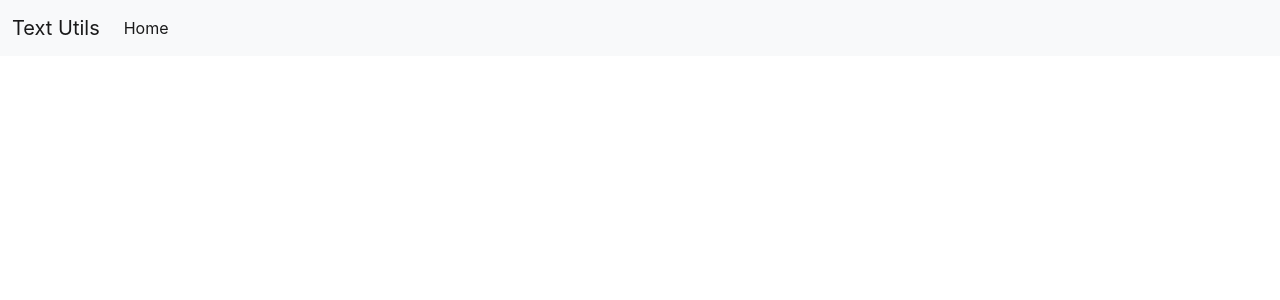
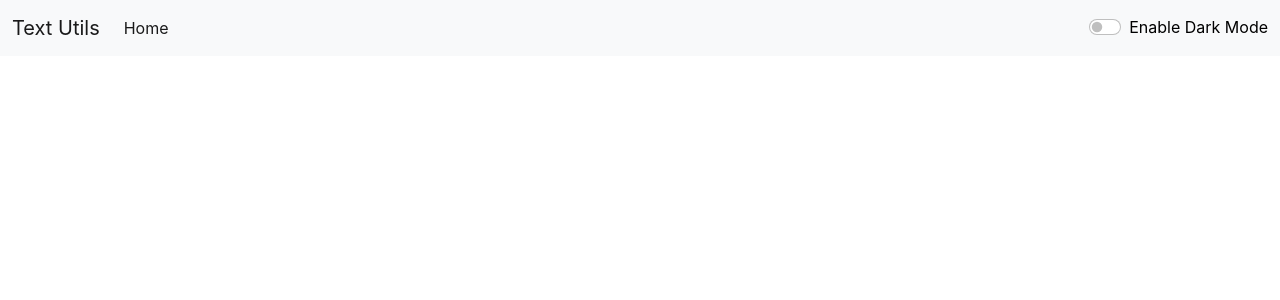
Before and after one commit to Saadaan-Hassan/Text-Utils-React, a React (Create React App) app: page / in a window 1280 px wide. Shown: the top 300 px of the page. Built offline with nearby package versions, Linux system fonts and the light colour scheme.

Commit message:
Add darkmode to navbar

```diff
--- a/src/App.js
+++ b/src/App.js
@@ -1,10 +1,23 @@
 import './App.css';
 import Navbar from './Components/Navbar';
+import React, { useState } from 'react'
+
 
 function App() {
+  const [mode, setMode] = useState("light")
+
+  const toggleMode = ()=>{
+    if(mode === 'light'){
+      setMode("dark")
+    }
+    else{
+      setMode("light")
+    }
+  }
+
   return (
     <div className="App">
-      <Navbar/>
+      <Navbar mode={mode} toggleMode={toggleMode}/>
     </div>
   );
 }
--- a/src/Components/Navbar.js
+++ b/src/Components/Navbar.js
@@ -1,25 +1,52 @@
-import React from 'react'
+import React from "react";
 
-export default function Navbar() {
+export default function Navbar(props) {
   return (
     <>
       <div>
-      <nav className="navbar navbar-expand-lg bg-light">
+        <nav className={`navbar navbar-expand-lg navbar-${props.mode} bg-${props.mode}`}>
           <div className="container-fluid">
-    <a className="navbar-brand" href="/">Text Utils</a>
-    <button className="navbar-toggler" type="button" data-bs-toggle="collapse" data-bs-target="#navbarSupportedContent" aria-controls="navbarSupportedContent" aria-expanded="false" aria-label="Toggle navigation">
+            <a className="navbar-brand" href="/">
+              Text Utils
+            </a>
+            <button
+              className="navbar-toggler"
+              type="button"
+              data-bs-toggle="collapse"
+              data-bs-target="#navbarSupportedContent"
+              aria-controls="navbarSupportedContent"
+              aria-expanded="false"
+              aria-label="Toggle navigation"
+            >
               <span className="navbar-toggler-icon"></span>
             </button>
-    <div className="collapse navbar-collapse" id="navbarSupportedContent">
+            <div
+              className="collapse navbar-collapse"
+              id="navbarSupportedContent"
+            >
               <ul className="navbar-nav me-auto mb-2 mb-lg-0">
                 <li className="nav-item">
-          <a className="nav-link active" aria-current="page" href="/">Home</a>
+                  <a className="nav-link active" aria-current="page" href="/">
+                    Home
+                  </a>
                 </li>
               </ul>
+            </div>
+            <div className="form-check form-switch">
+              <input
+                className="form-check-input"
+                type="checkbox"
+                role="switch"
+                id="toggleMode"
+                onClick={props.toggleMode}
+              />
+              <label className="form-check-label" htmlFor="toggleMode" style={{color: props.mode === "light"?"black":"white"}}>
+                Enable Dark Mode
+              </label>
             </div>
           </div>
         </nav>
       </div>
     </>
-  )
+  );
 }
```
Lines whose indentation alone changed are shown as unchanged.
